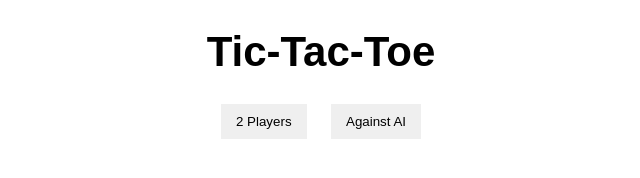
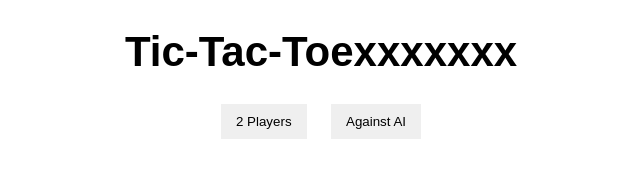
Before and after one commit to kleinpkms/Tic-Tac-Toe, a plain HTML site: page index.html in a window 1280 px wide. Shown: the whole page, without its empty margins (319-959 px from the left). Drawn offline with Linux system fonts and the light colour scheme.

Commit message:
ajuste texto

```diff
--- a/index.html
+++ b/index.html
@@ -2,11 +2,11 @@
 <html lang="en">
 <head>
   <meta charset="UTF-8">
-  <title>Tic-Tac-Toe</title>
+  <title>Tic-Tac-Toexxxxxx</title>
   <link rel="stylesheet" href="css/styles.css">
 </head>
 <body>
-  <h1>Tic-Tac-Toe</h1>
+  <h1>Tic-Tac-Toexxxxxxx</h1>
   <div id="buttons-container">
     <button id="2-players">2 Players</button>
     <button id="ai-player">Against AI</button>
```
